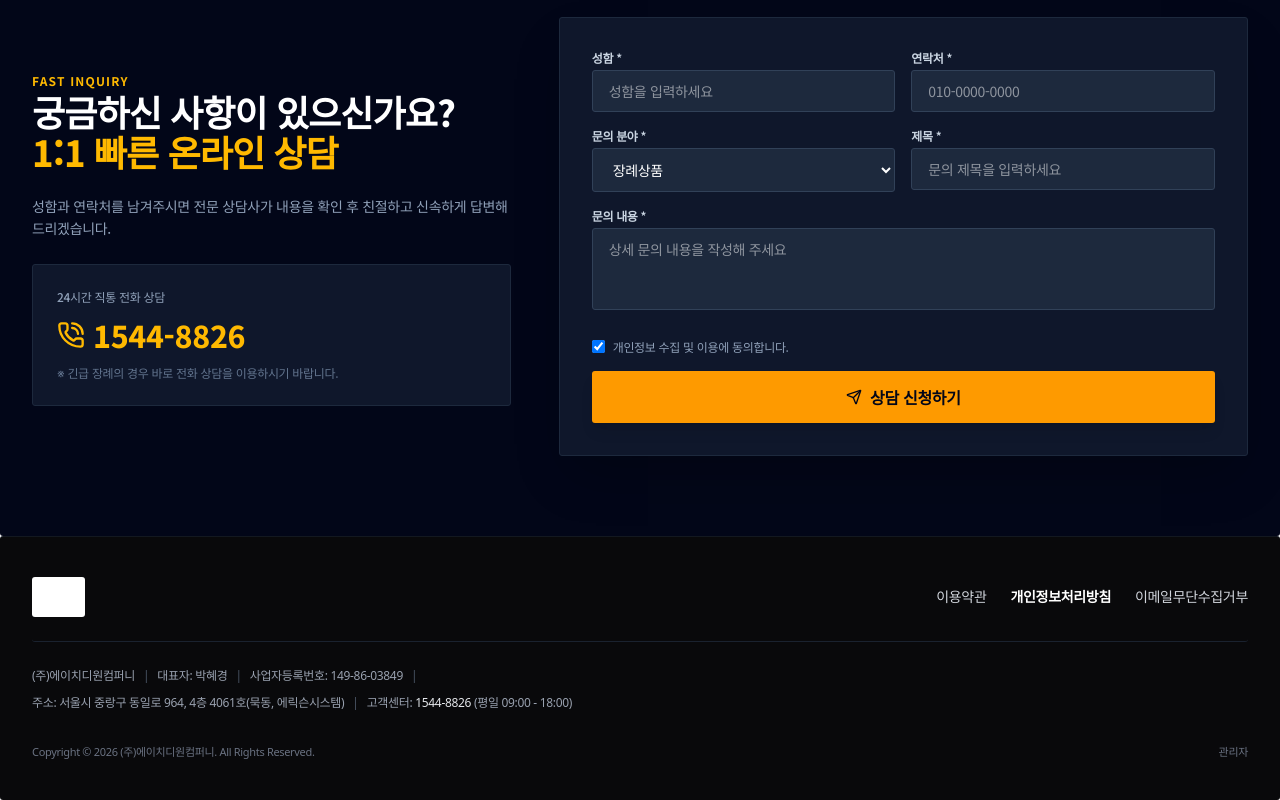
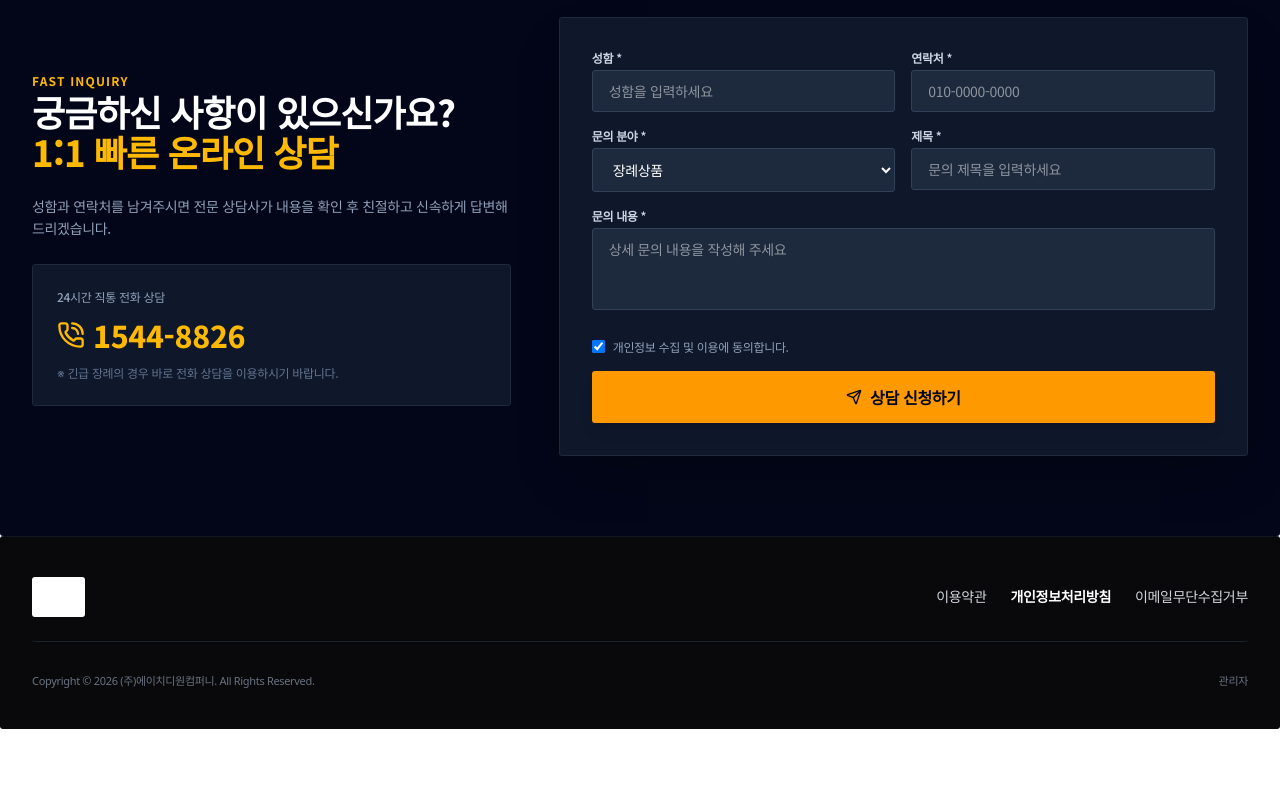
Before and after one commit to jihoon3813-commits/hdone-life, a Next.js app: page / in a window 1280 px wide. Shown: the part 2634-3434 px from the top of the page. After the commit the page ends 3363 px from the top, so only its background shows below. Built offline with nearby package versions, Linux system fonts and the light colour scheme; no server answers; grey boxes are pictures that could not be loaded; a web font is replaced by a local one.

Commit message:
remove company details from footer

```diff
--- a/src/components/Footer.tsx
+++ b/src/components/Footer.tsx
@@ -76,24 +76,6 @@ export default function Footer({ siteConfig }: FooterProps) {
           </div>
         </div>
 
-        {/* Company Details */}
-        <div className="space-y-2 text-xs text-gray-400 leading-relaxed font-normal">
-          <div className="flex flex-wrap items-center gap-x-2 gap-y-1">
-            <span>{config.company_kr_name}</span>
-            <span className="text-gray-600">|</span>
-            <span>대표자: {config.ceo_name}</span>
-            <span className="text-gray-600">|</span>
-            <span>사업자등록번호: {config.business_number}</span>
-            <span className="text-gray-600">|</span>
-          </div>
-          <div className="flex flex-wrap items-center gap-x-2 gap-y-1">
-            <span>주소: {config.address}</span>
-            <span className="text-gray-600">|</span>
-            <span>
-              고객센터: <a href={`tel:${config.phone}`} className="text-gray-200 hover:underline">{config.phone}</a> ({config.hours})
-            </span>
-          </div>
-        </div>
 
         {/* Copyright */}
         <div className="pt-2 text-[11px] text-gray-500 flex items-center justify-between">
```
